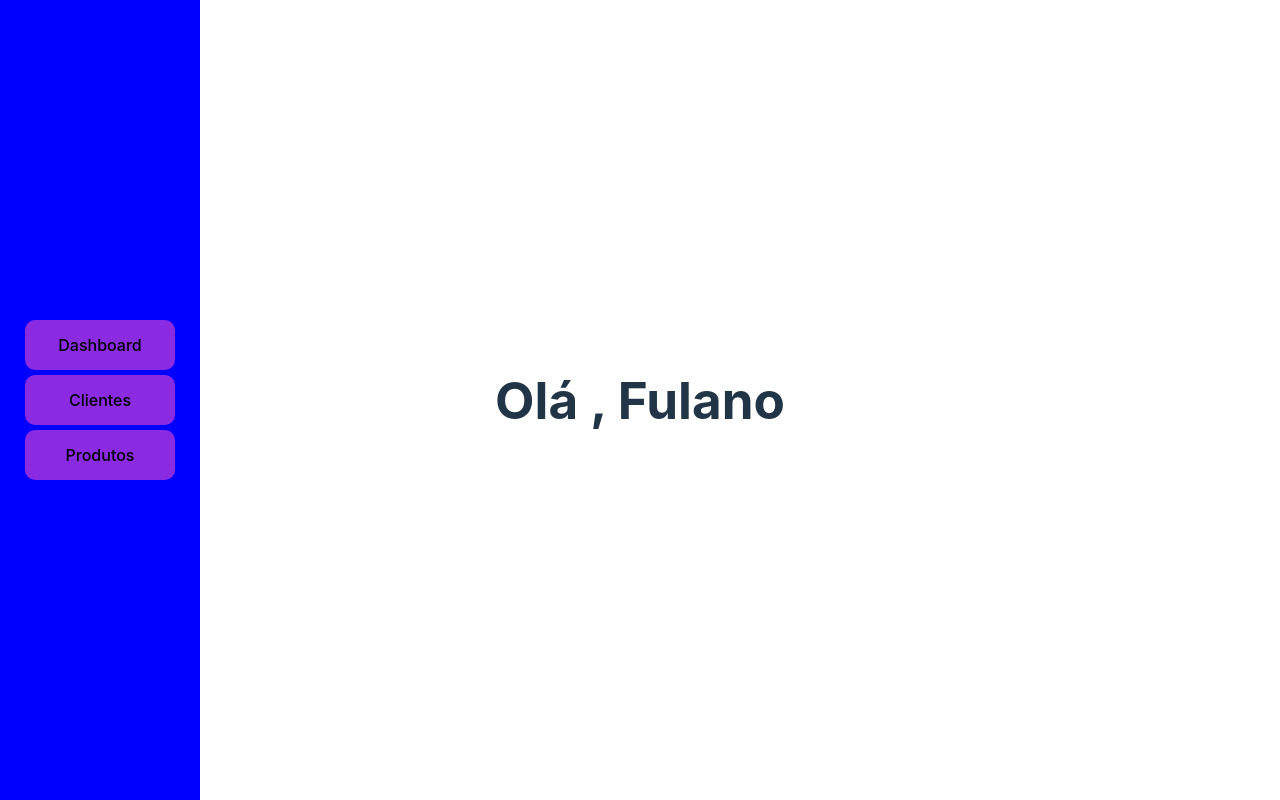
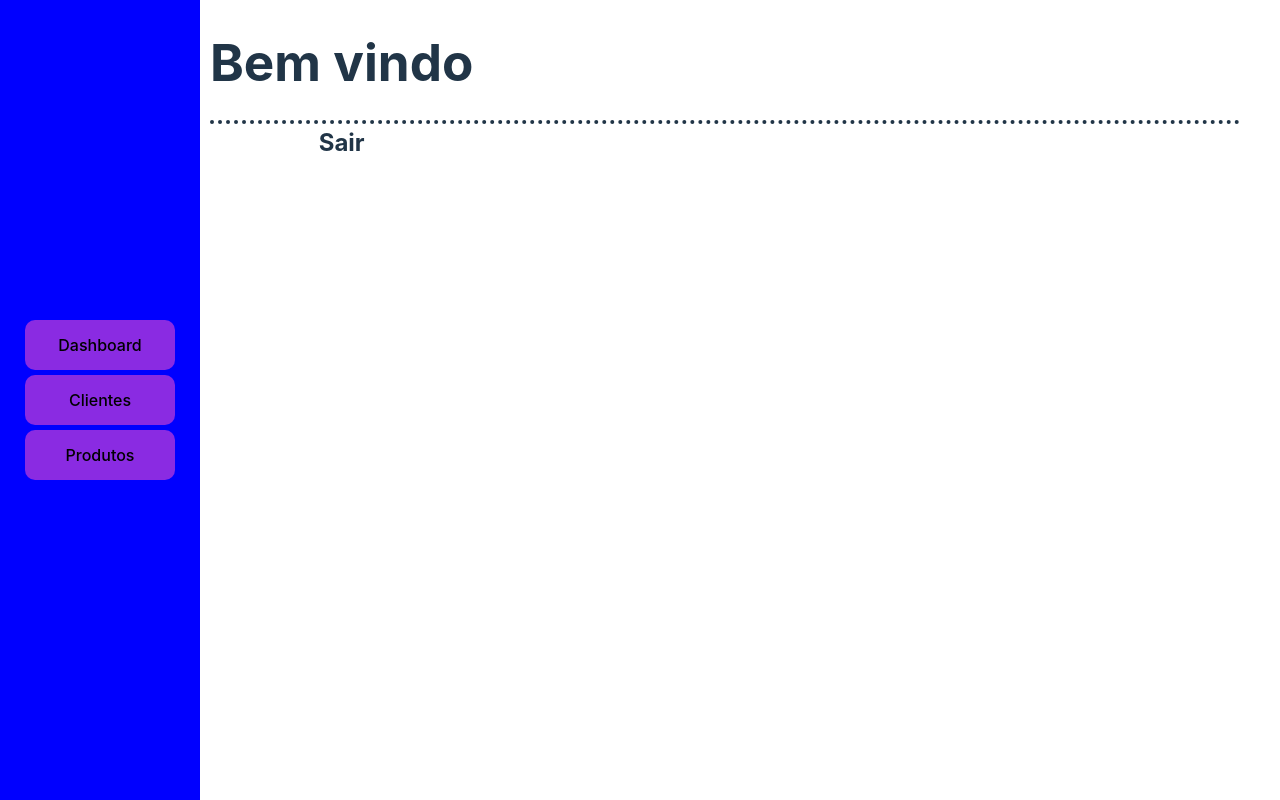
Before and after one commit to Marksouzza1/salesDashboar, a React (Vite) app: page / in a window 1280 px wide. Built offline with nearby package versions, Linux system fonts and the light colour scheme.

Commit message:
some upda

```diff
--- a/src/assets/css/Header.module.css
+++ b/src/assets/css/Header.module.css
@@ -0,0 +1,9 @@
+.header {
+    display: flex;
+    position: absolute;
+    top: 0;
+    left: 210px;
+    width: calc(100% - 250px);
+    height: 120px;
+    border-bottom: dotted 4px;
+}
--- a/src/layout/Header.jsx
+++ b/src/layout/Header.jsx
@@ -1,9 +1,12 @@
-import styles from "../assets/css/Sidebar.module.css"
+import styles from "../assets/css/Header.module.css"
 const Header = () => {
     return (
        <>
        <div className={styles.header} >
-        <h1>Olá , Fulano</h1>
+        <div className={styles.headerContainer} >
+            <h1>Bem vindo</h1>
+            <h2>Sair</h2>
+        </div>
        </div>
        </>
     )
```
